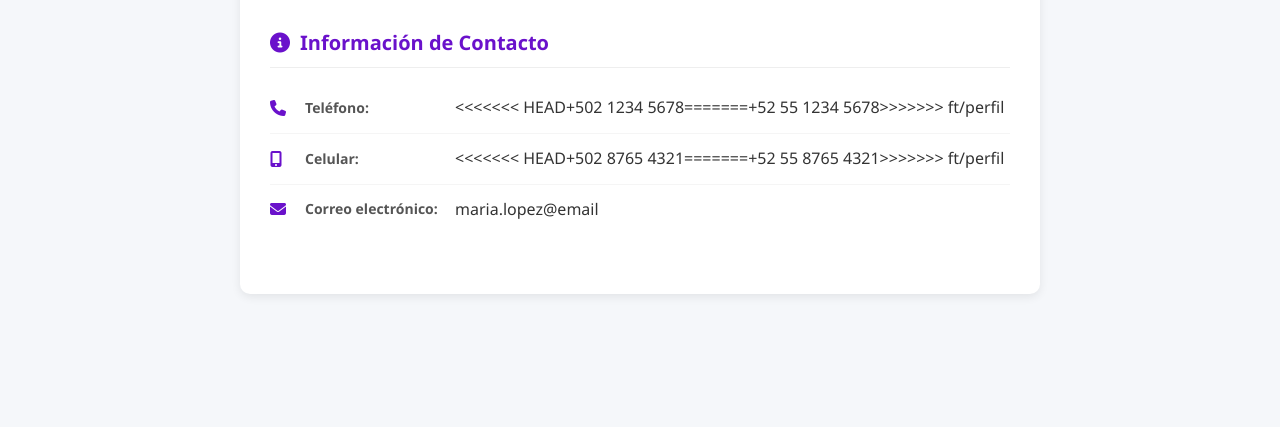
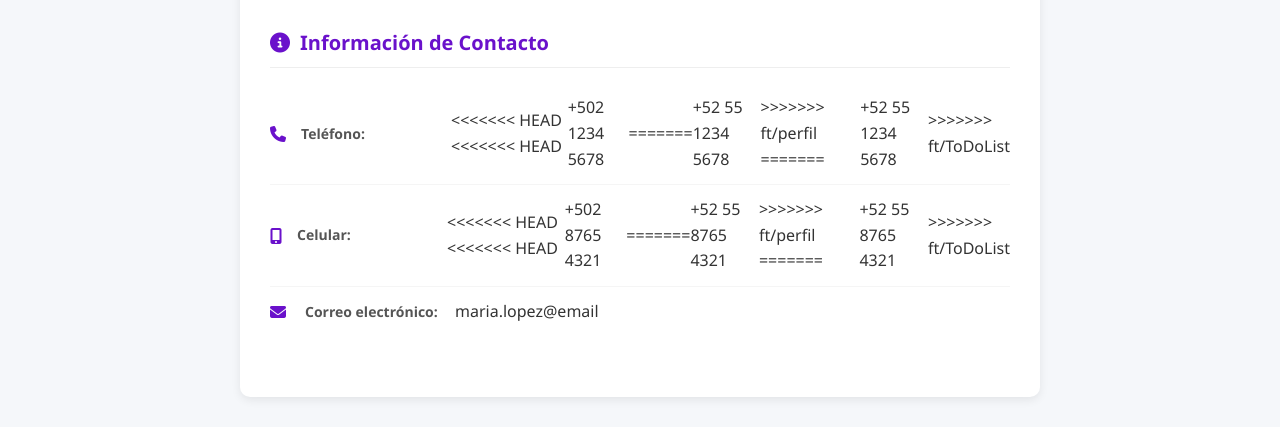
Before and after one commit to ZimriJahdai/AgendaWeb, a plain HTML site: page pages/detalles-contacto.html in a window 1280 px wide. Shown: the part 407-834 px from the top of the page. Before the commit the page ends 800 px from the top, so only its background shows below. Drawn offline with Linux system fonts and the light colour scheme.

```diff
--- a/pages/detalles-contacto.html
+++ b/pages/detalles-contacto.html
@@ -62,19 +62,27 @@
                         <i class="fas fa-phone"></i>
                         <span class="details-label">Teléfono:</span>
 <<<<<<< HEAD
+<<<<<<< HEAD
                         <span>+502 1234 5678</span>
 =======
                         <span>+52 55 1234 5678</span>
 >>>>>>> ft/perfil
+=======
+                        <span>+52 55 1234 5678</span>
+>>>>>>> ft/ToDoList
                     </li>
                     <li>
                         <i class="fas fa-mobile-alt"></i>
                         <span class="details-label">Celular:</span>
 <<<<<<< HEAD
+<<<<<<< HEAD
                         <span>+502 8765 4321</span>
 =======
                         <span>+52 55 8765 4321</span>
 >>>>>>> ft/perfil
+=======
+                        <span>+52 55 8765 4321</span>
+>>>>>>> ft/ToDoList
                     </li>
                     <li>
                         <i class="fas fa-envelope"></i>
```
Also changed, not shown: pages/contactos.html (+4 -0 lines).
